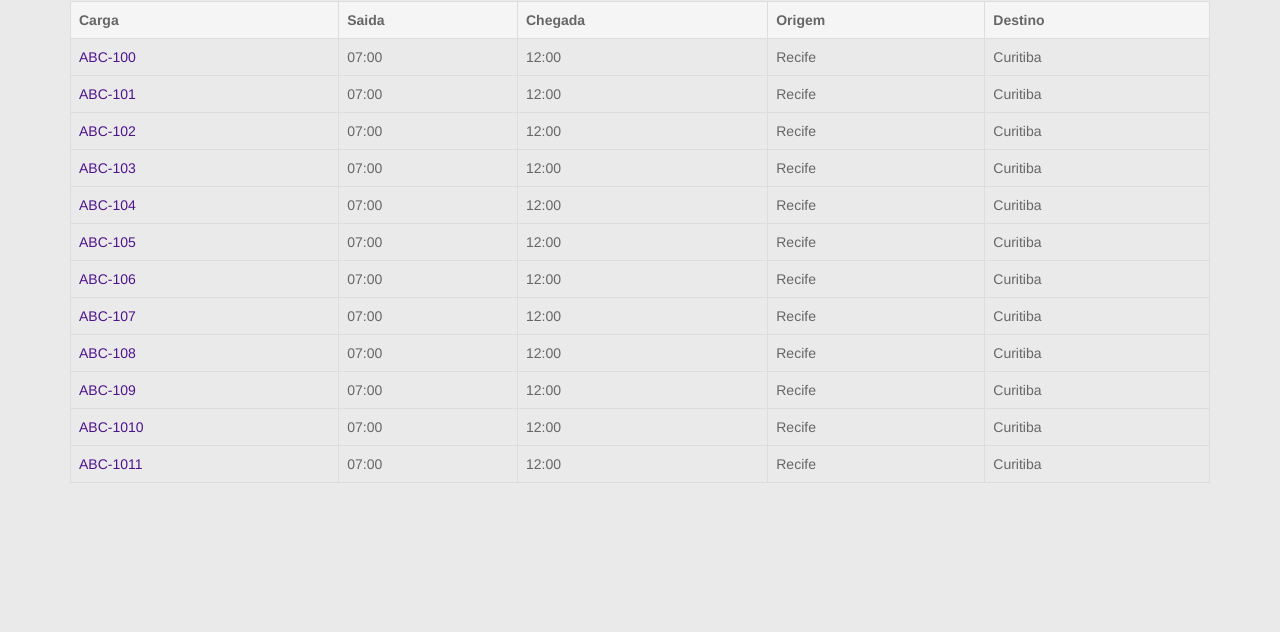
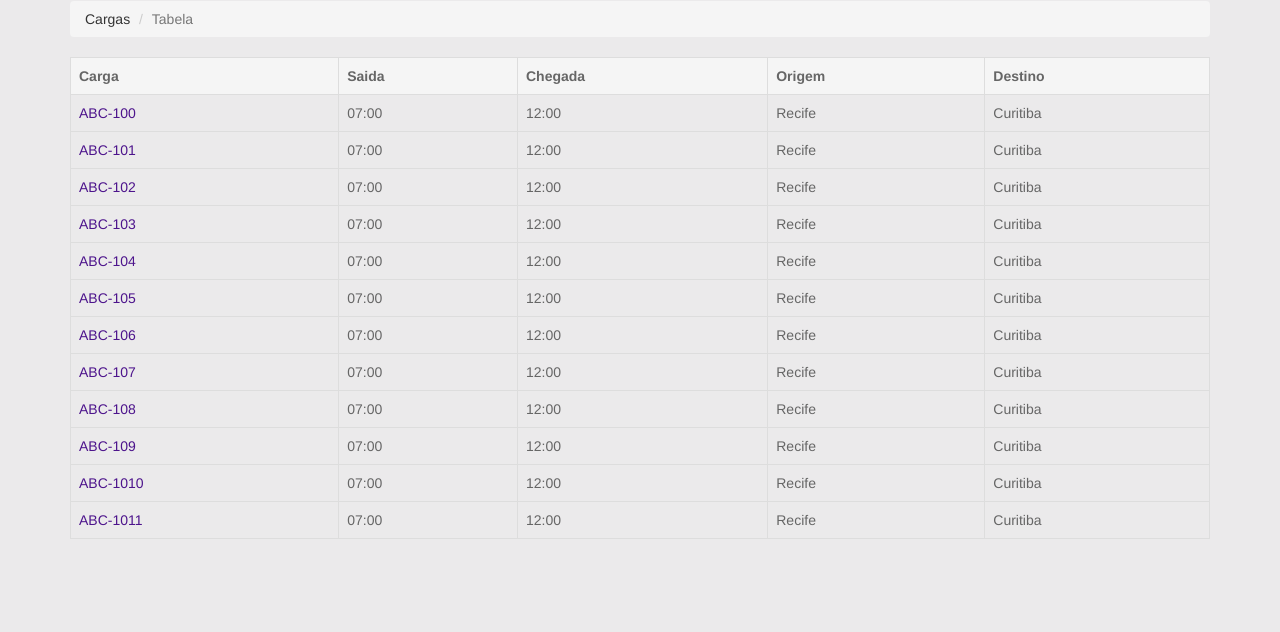
Before and after one commit to mauriciomelo/maps-prototype, a website: page app/index.html at #/general-map in a window 1280 px wide. Shown: the part 168-800 px from the top of the page. Drawn offline with nearby package versions, Linux system fonts and the light colour scheme; some packages are replaced by stand-ins of ours.

Commit message:
add breadcrumb

```diff
--- a/app/table/table.html
+++ b/app/table/table.html
@@ -1,4 +1,8 @@
 <h2>Tabela de cargas</h2>
+<ol class="breadcrumb">
+  <li>Cargas</li>
+  <li class="active">Tabela</li>
+</ol>
 
 <table class="table table-hover table-bordered">
   <th class="active"> Carga </th>
```
Also changed, not shown: app/general-map/general-map.html (+4 -0 lines).
